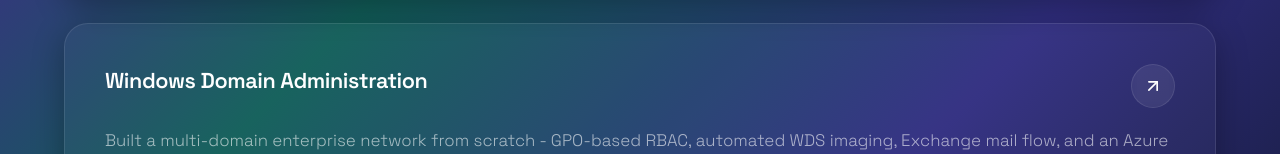
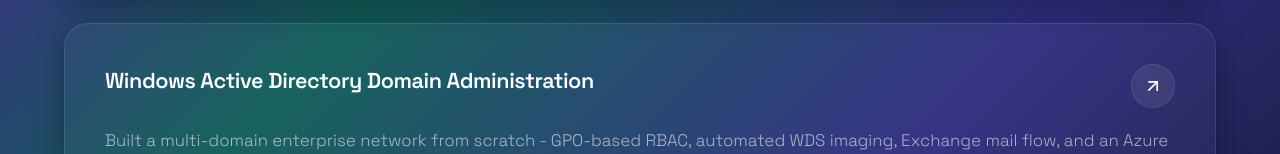
Before and after one commit to gursher-singh/gursher-singh.github.io, a website built with Vite: page index.html in a window 1280 px wide. Shown: the part 1921-2075 px from the top of the page. Built offline with nearby package versions, Linux system fonts and the light colour scheme.

Commit message:
Update index.html

```diff
--- a/index.html
+++ b/index.html
@@ -144,7 +144,7 @@
       <!-- Project 4 -->
       <a href="windows-domain.html" class="bento-card col-span-12">
         <div class="project-card-header">
-          <h3>Windows Domain Administration</h3>
+          <h3>Windows Active Directory Domain Administration</h3>
           <div class="project-icon">
             <svg width="20" height="20" viewBox="0 0 24 24" fill="none" stroke="currentColor" stroke-width="2" stroke-linecap="round" stroke-linejoin="round"><line x1="7" y1="17" x2="17" y2="7"></line><polyline points="7 7 17 7 17 17"></polyline></svg>
           </div>
```
